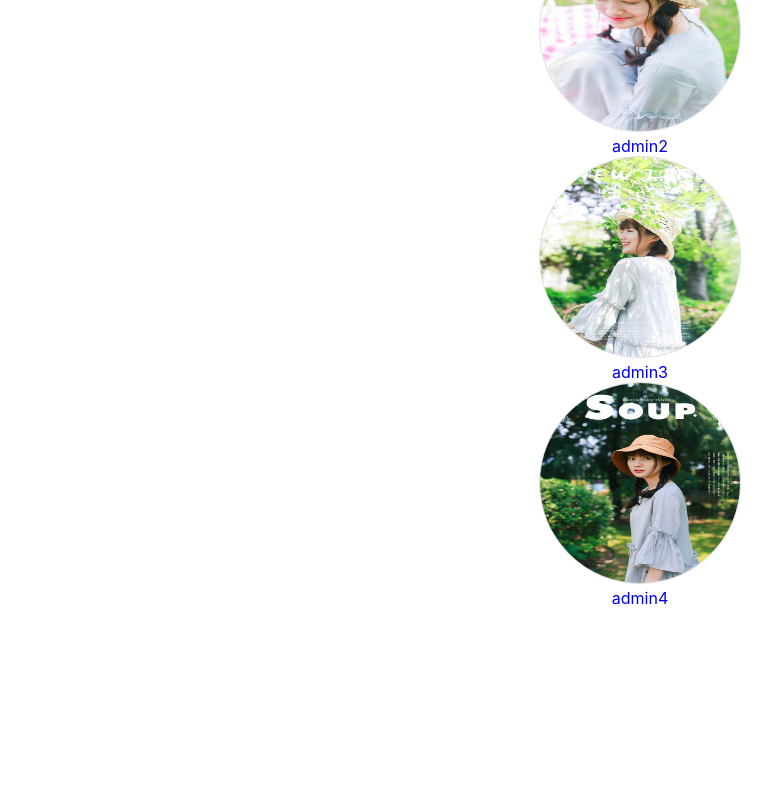
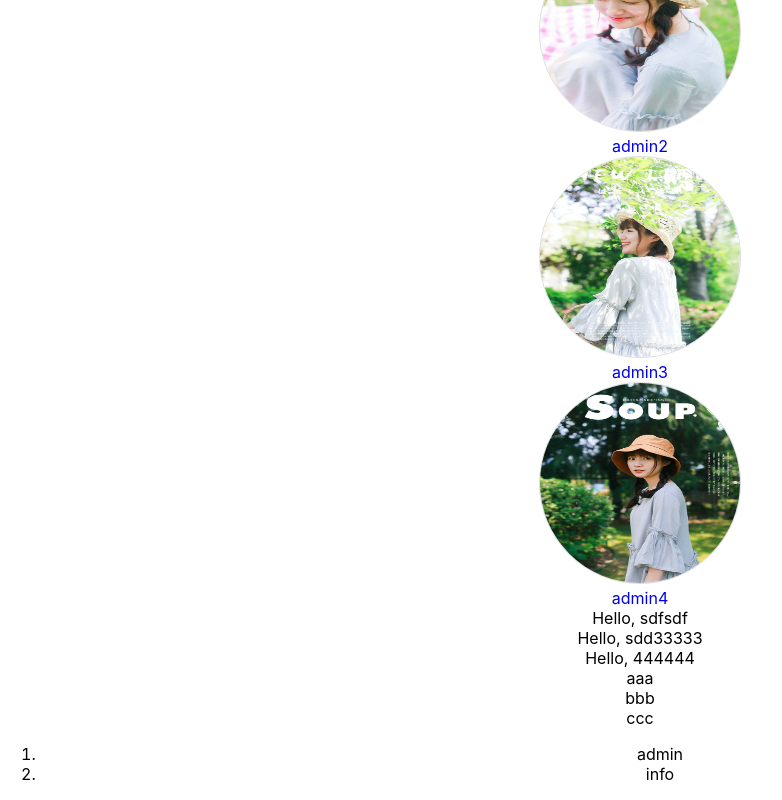
Before and after one commit to ushergo/react_practice, a React (Create React App) app: page / in a window 1280 px wide. Shown: the part 824-1624 px from the top of the page, without its empty margins (0-782 px from the left). Before the commit the page ends 1432 px from the top, so only its background shows below. Built offline with nearby package versions, Linux system fonts and the light colour scheme.

Commit message:
知识点：ES6.map方法、props.children

```diff
--- a/src/App.js
+++ b/src/App.js
@@ -10,11 +10,24 @@ import LikeButton from './components/LikeButton'
 import LoveButton from './components/LoveButton'
 import RefsInput from "./components/RefsInput";
 import CompositeAvatorComponent from "./components/CompositeAvatorComponent";
-
+import Map from './components/map';
+import  ReactChildrenListToLi from './components/ReactChildrenListToLi';
 
 class App extends Component {
 
+    constructor(props)
+    {
+        super(props);
+
+        //arrayDiv 变为一个带有dom元素的属性
+        const arrayDivs=[<div key="1">aaa</div>,<div key="2">bbb</div>,<div key="3">ccc</div>];
+        this.state={arrayDiv:arrayDivs}
+    }
+
+
+
     render() {
+
         var div_css = {
             width: 200,
             height: 200,
@@ -22,7 +35,6 @@ class App extends Component {
             background: 'green',
             margin: '10px auto'
         }
-
         return (
             <div className="App">
                 <BrowserRouter>
@@ -48,6 +60,15 @@ class App extends Component {
 
                 <CompositeAvatorComponent></CompositeAvatorComponent>
 
+                <Map></Map>
+
+                <div> {this.state.arrayDiv} </div>
+
+                <ReactChildrenListToLi>
+                    <span>admin</span>
+                    <span>info</span>
+                </ReactChildrenListToLi>
+
             </div>
         );
     }
--- /dev/null
+++ b/src/components/ReactChildrenListToLi.js
@@ -0,0 +1,21 @@
+import React from 'react'
+
+class ReactChildrenListToLi extends React.Component {
+
+    constructor(props) {
+        super(props);
+    }
+
+    render() {
+        return (
+            <ol>
+                {React.Children.map(this.props.children, (child, index) => {
+                              return <li key={index}>{child}</li>
+                      })
+                }
+            </ol>
+        )
+    }
+}
+
+export default ReactChildrenListToLi
--- /dev/null
+++ b/src/components/map.js
@@ -0,0 +1,23 @@
+import React from 'react'
+
+class Map extends React.Component {
+
+    constructor(props) {
+        super(props);
+        this.state = {names: ["sdfsdf", "sdd33333", "444444"]}
+    }
+
+    render() {
+        return (
+            <div>
+                {
+                    this.state.names.map((val,index) => {
+                         return <div key={index}> Hello, {val} </div>
+                     })
+                }
+            </div>
+        )
+    }
+
+}
+export  default  Map
```
